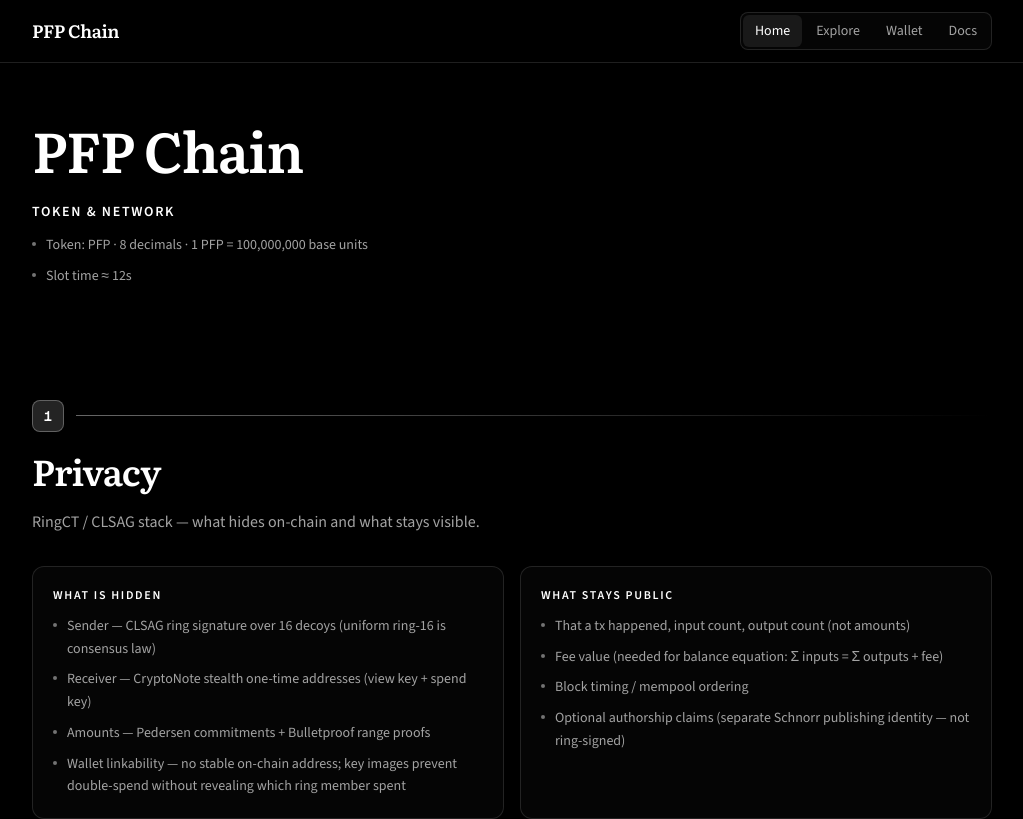
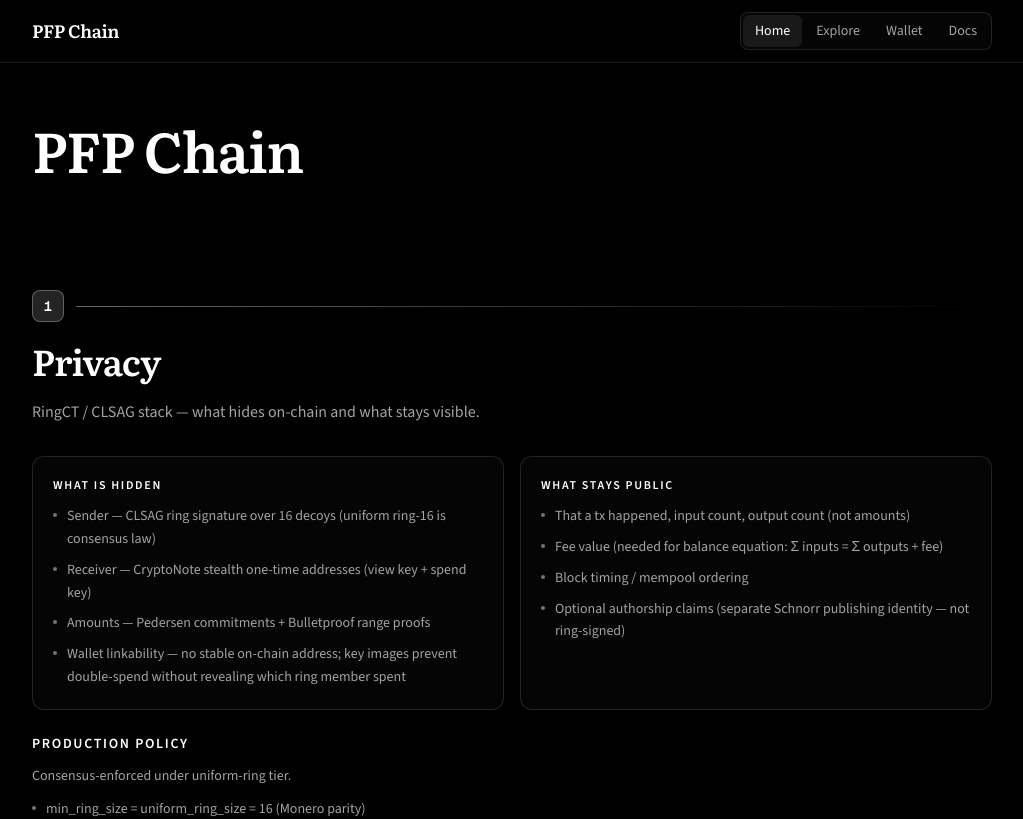
Before and after one commit to shanecloonan/pfpchain, a Next.js app: page / in a window 1280 px wide. Shown: the top 819 px of the page, without its empty margins (128-1151 px from the left). Built offline with nearby package versions, Linux system fonts and the light colour scheme.

Commit message:
Remove Token & network section from homepage.

```diff
--- a/app/home-page.tsx
+++ b/app/home-page.tsx
@@ -5,19 +5,10 @@ export default function HomePage() {
   return (
     <div className="space-y-20 pt-10 sm:space-y-28 sm:pt-14">
       {/* Hero */}
-      <section className="space-y-6">
+      <section>
         <h1 className="pw-fade font-[family-name:var(--font-pw-display)] text-[clamp(2rem,7vw,3.5rem)] font-semibold leading-[1.06] tracking-tight text-[var(--pw-ink)]">
           PFP Chain
         </h1>
-
-        <SubBlock title="Token & network">
-          <BulletList
-            items={[
-              "Token: PFP · 8 decimals · 1 PFP = 100,000,000 base units",
-              "Slot time ≈ 12s",
-            ]}
-          />
-        </SubBlock>
       </section>
 
       {/* 1. Privacy */}
```
